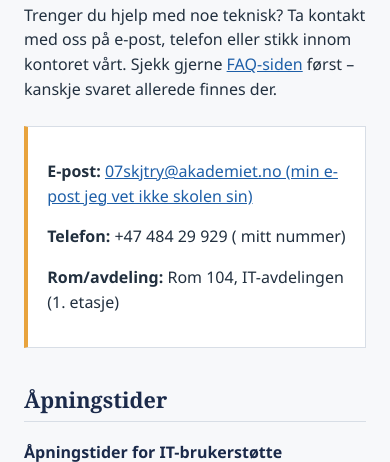
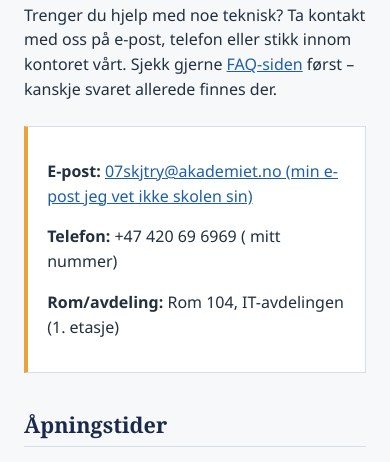
Before and after one commit to kyowrld/akademiet-skole-ithjelp, a plain HTML site: page kontakt.html in a window 390 px wide. Shown: the part 311-773 px from the top of the page. Drawn offline with Linux system fonts and the light colour scheme.

Commit message:
Update phone number in kontakt.html

```diff
--- a/kontakt.html
+++ b/kontakt.html
@@ -29,7 +29,7 @@
 
     <div class="info-box">
       <p><strong>E-post:</strong> <a href="mailto:07skjtry@akademiet.no">07skjtry@akademiet.no (min e-post jeg vet ikke skolen sin)</a></p>
-      <p><strong>Telefon:</strong> +47 484 29 929 ( mitt nummer)</p>
+      <p><strong>Telefon:</strong> +47 420 69 6969 ( mitt nummer)</p>
       <p><strong>Rom/avdeling:</strong> Rom 104, IT-avdelingen (1. etasje)</p>
     </div>
 
```
